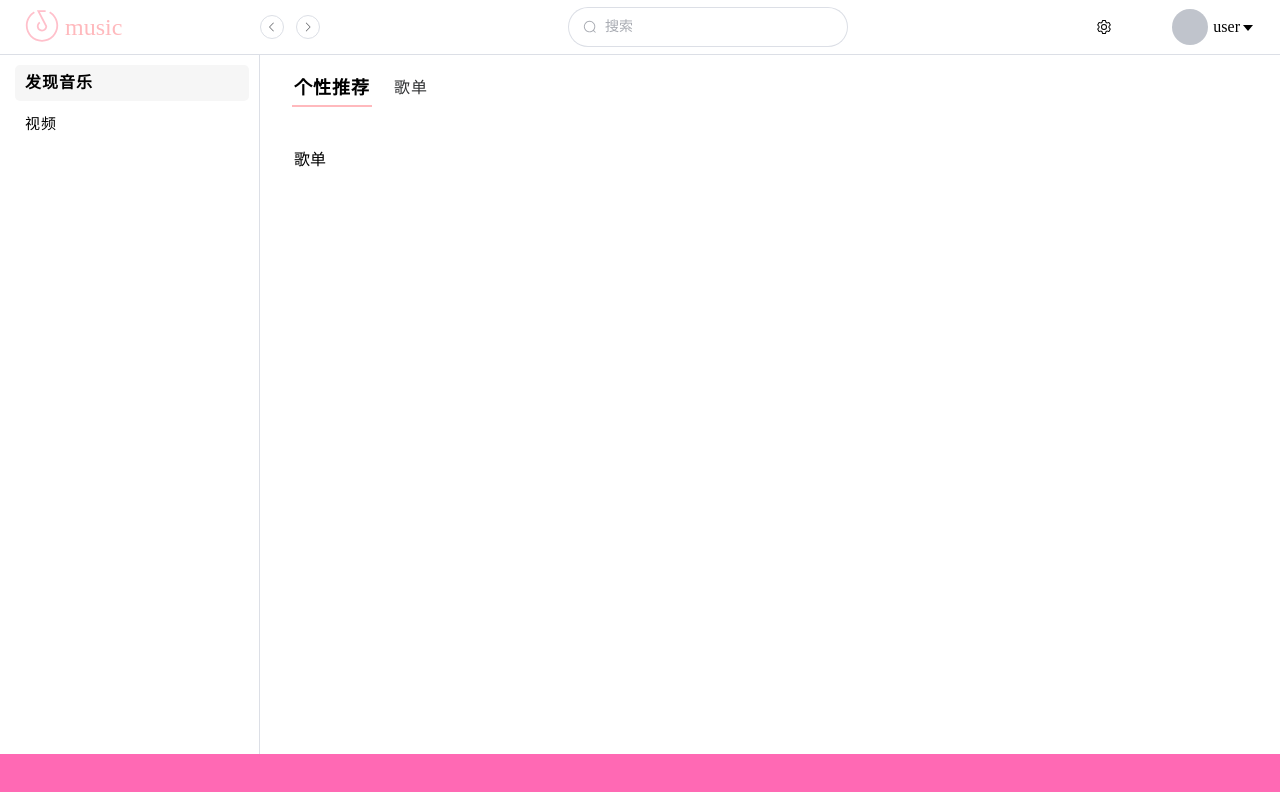
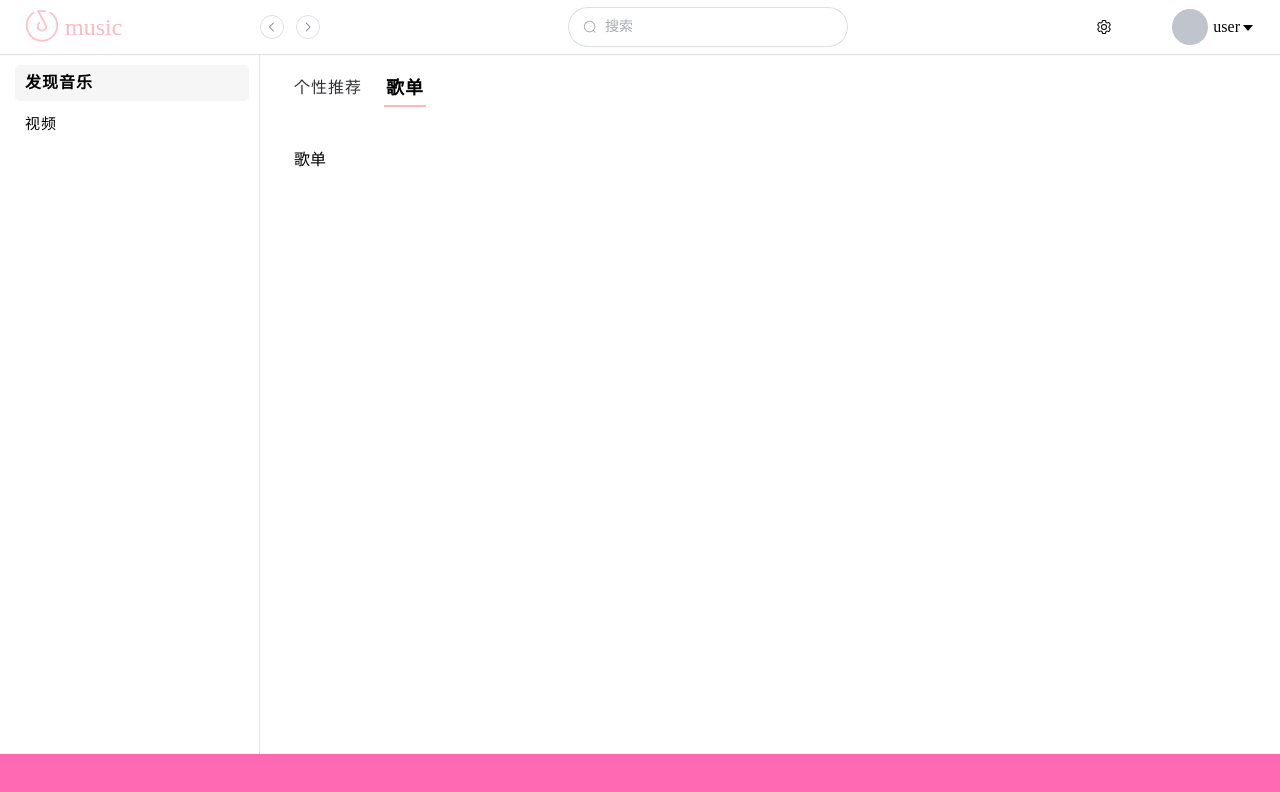
Before and after one commit to Spellcaster0/cloud-music, a Vue app: page /foundmusic/playlist in a window 1280 px wide. Shown: the top 792 px of the page. Built offline with nearby package versions, Linux system fonts and the light colour scheme.

Commit message:
fix: 解决菜单跳转bug

```diff
--- a/src/layouts/components/aside/index.vue
+++ b/src/layouts/components/aside/index.vue
@@ -1,7 +1,8 @@
 <template>
   <div class="aside-container">
+    <!-- default-active设置为根据当前路由变化，解决不使用点击菜单跳转导致菜单样式不变化的问题 -->
     <el-menu
-      default-active="/foundmusic"
+      :default-active="'/' + $route.path.split('/')[1]"
       class="aside-menu"
       :router="true"
     >
--- a/src/views/foundMusic/components/Menu.vue
+++ b/src/views/foundMusic/components/Menu.vue
@@ -1,6 +1,6 @@
 <template>
   <el-menu
-    default-active="recommend"
+    :default-active="$route.path.split('/')[2]"
     class="found-menu"
     mode="horizontal"
     :router="true"
```
